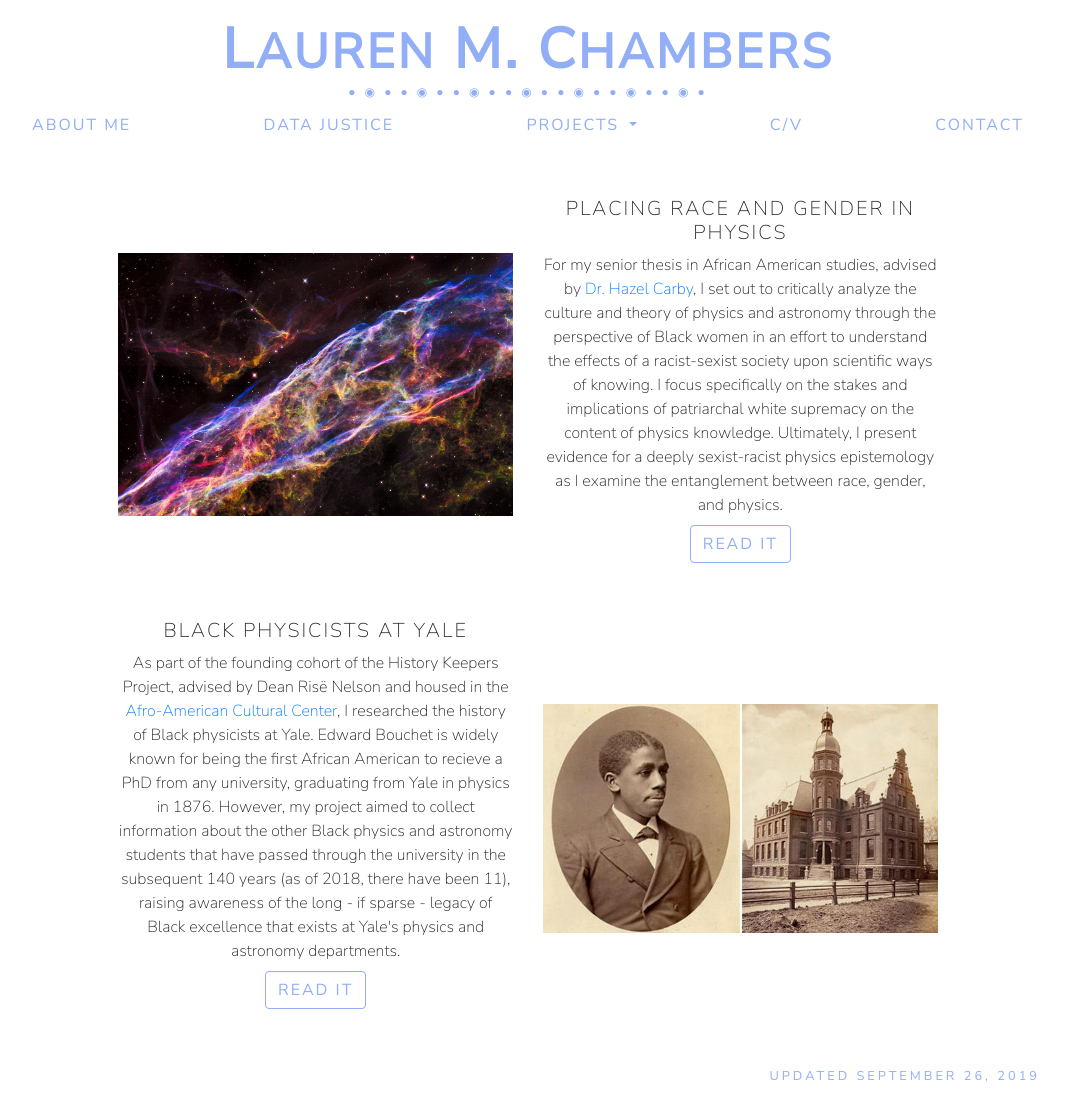
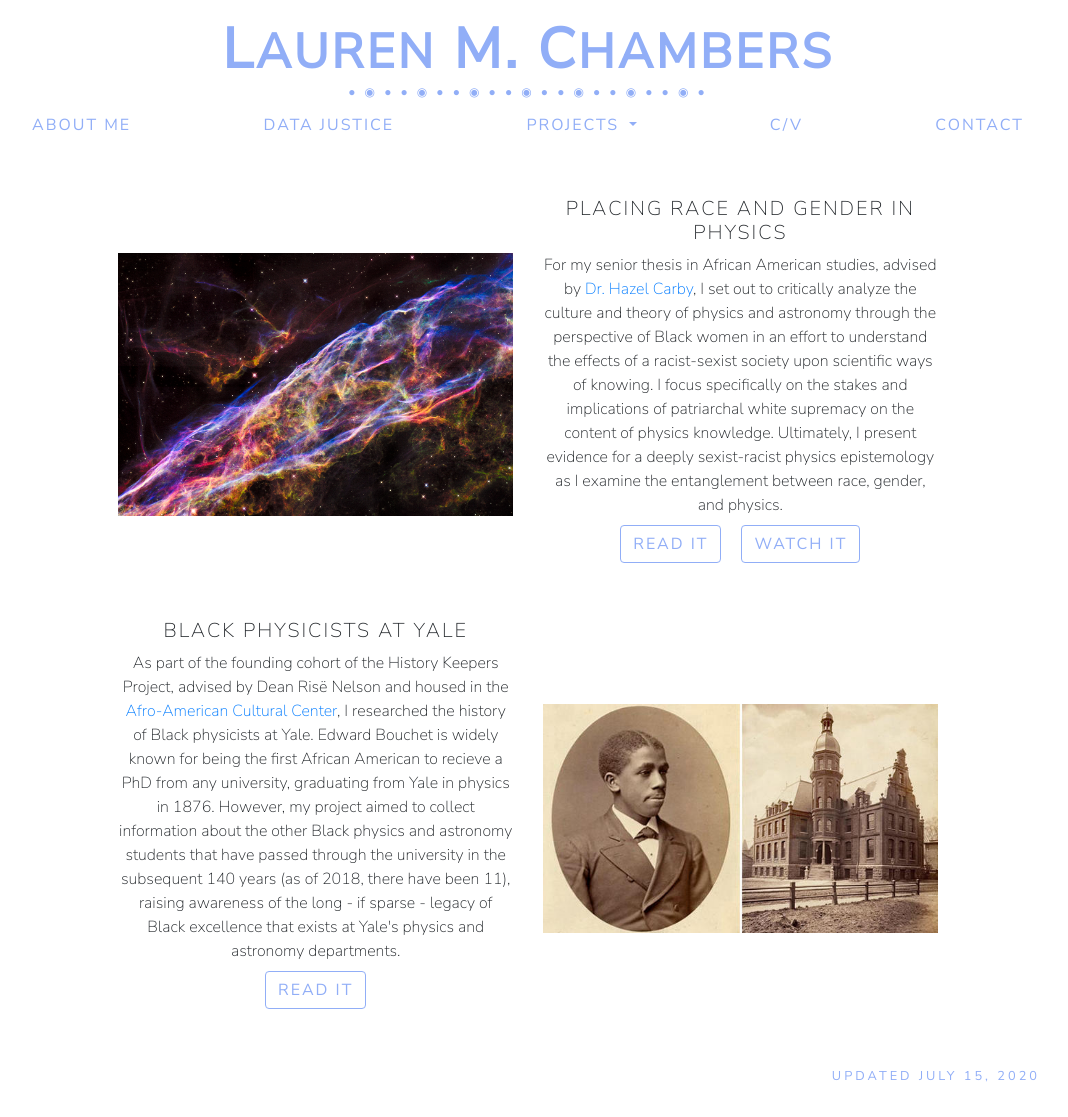
Before and after one commit to smhurwitz/smhurwitz.github.io, a Jekyll site: the page built from afam.html, in a window 1280 px wide and 1117 px high. Shown: the whole window, without its empty margins (112-1180 px from the left). Built offline with Jekyll 4.4.1, drawn with Linux system fonts in a browser that asks for light colours; nearby versions of some CDN libraries.

Commit message:
Add link to video of af-am thesis

```diff
--- a/afam.html
+++ b/afam.html
@@ -14,7 +14,7 @@ title: African American Studies
       <div class="col-md-6">
         <h5>PLACING RACE AND GENDER IN PHYSICS</h5>
         For my senior thesis in African American studies, advised by <a href="https://afamstudies.yale.edu/people/hazel-carby" target="_blank">Dr. Hazel Carby</a>, I set out to critically analyze the culture and theory of physics and astronomy through the perspective of Black women in an effort to understand the effects of a racist-sexist society upon scientific ways of knowing. I focus specifically on the stakes and implications of patriarchal white supremacy on the content of physics knowledge. Ultimately, I present evidence for a deeply sexist-racist physics epistemology as I examine the entanglement between race, gender, and physics.<br>
-        <a class="btn btn-outline-secondary my-2 mx-2" role="button" target="_blank" href="pdfs/Chambers_ADifferentKindOfDarkEnergy.pdf">READ IT</a>
+        <a class="btn btn-outline-secondary my-2 mx-2" role="button" target="_blank" href="pdfs/Chambers_ADifferentKindOfDarkEnergy.pdf">READ IT</a> <a class="btn btn-outline-secondary my-2 mx-2" role="button" target="_blank" href="https://cloudproject.hosted.panopto.com/Panopto/Pages/Viewer.aspx?id=c080a704-5519-4a64-b495-a98d006ec93b&query=lauren%20chambers">WATCH IT</a>
       </div>
     </div>
 
@@ -38,4 +38,4 @@ title: African American Studies
   </div>
 </main>
 
-<footer>Updated September 26, 2019</footer>
+<footer>Updated July 15, 2020</footer>
```
